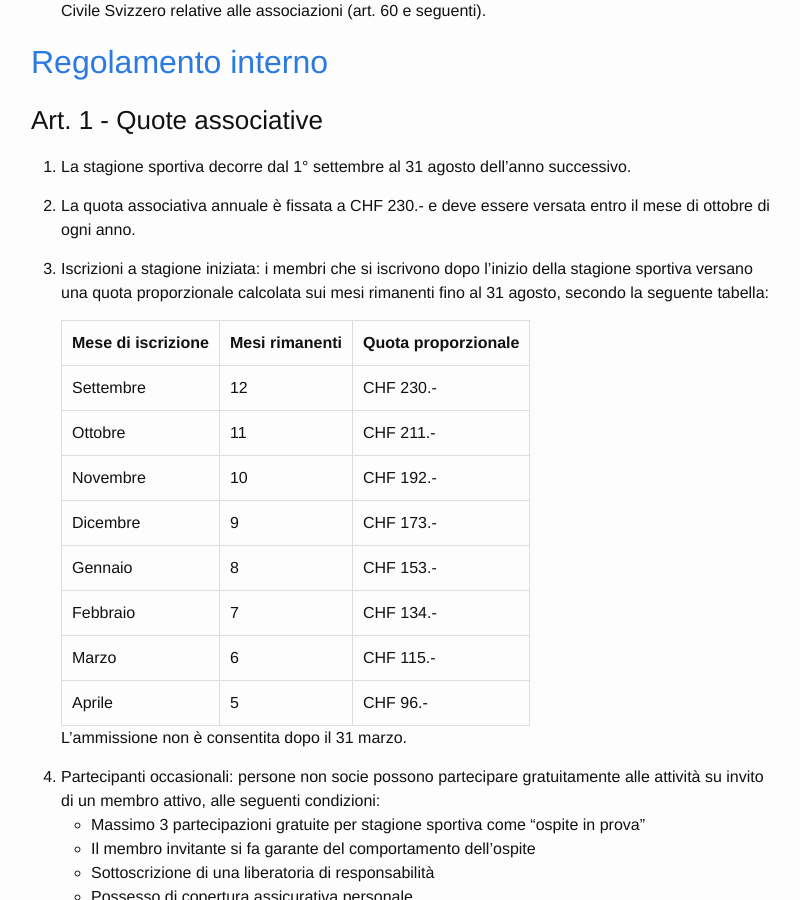
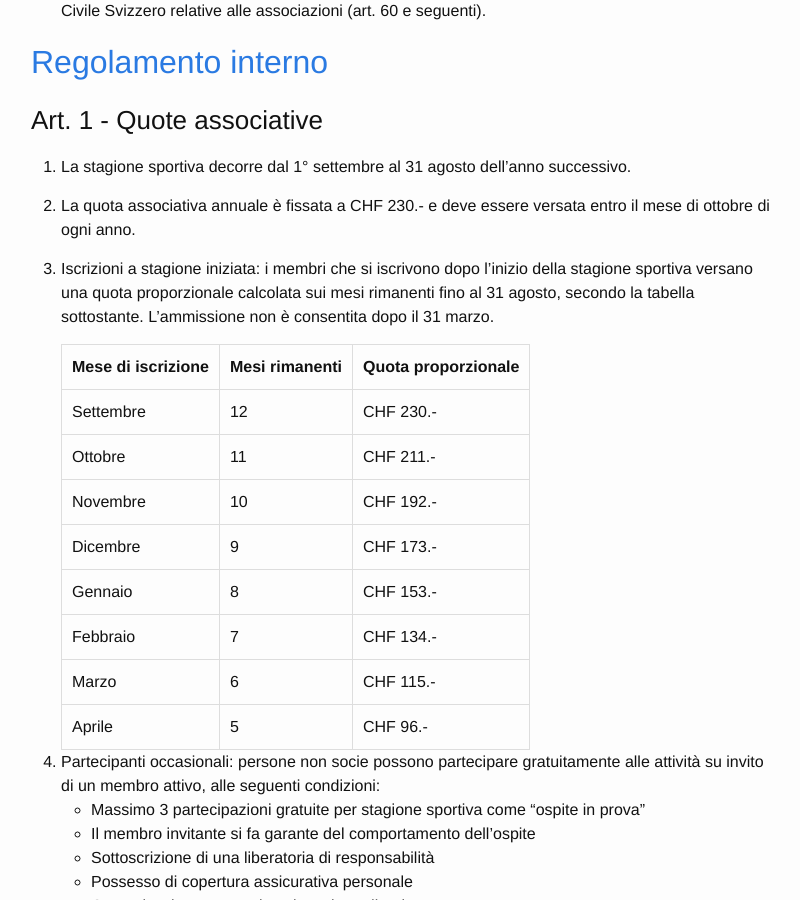
Before and after one commit to infobad/infobad.github.io, a Jekyll site: the page built from about_draft.md, in a window 1280 px wide and 900 px high, scrolled down 3228 px. Shown: the whole window, without its empty margins (239-1039 px from the left). Built offline with Jekyll 4.4.1, drawn with Linux system fonts in a browser that asks for light colours; some of the changed lines change nothing that is shown.

Commit message:
Publish draft modifications for new association

```diff
--- a/about_draft.md
+++ b/about_draft.md
@@ -137,7 +137,7 @@ Jorge Terranova
 
 2. La quota associativa annuale è fissata a CHF 230.- e deve essere versata entro il mese di ottobre di ogni anno.
 
-3. Iscrizioni a stagione iniziata: i membri che si iscrivono dopo l'inizio della stagione sportiva versano una quota proporzionale calcolata sui mesi rimanenti fino al 31 agosto, secondo la seguente tabella:
+3. Iscrizioni a stagione iniziata: i membri che si iscrivono dopo l'inizio della stagione sportiva versano una quota proporzionale calcolata sui mesi rimanenti fino al 31 agosto, secondo la tabella sottostante. L'ammissione non è consentita dopo il 31 marzo.
 
    | Mese di iscrizione | Mesi rimanenti | Quota proporzionale |
    |-------------------|----------------|---------------------|
@@ -150,7 +150,6 @@ Jorge Terranova
    | Marzo             | 6              | CHF 115.-          |
    | Aprile            | 5              | CHF 96.-           |
 
-   L'ammissione non è consentita dopo il 31 marzo.
 
 4. Partecipanti occasionali: persone non socie possono partecipare gratuitamente alle attività su invito di un membro attivo, alle seguenti condizioni:
    - Massimo 3 partecipazioni gratuite per stagione sportiva come "ospite in prova"
@@ -161,10 +160,12 @@ Jorge Terranova
    - Dopo 3 partecipazioni, l'ospite deve decidere se iscriversi come membro attivo o cessare la partecipazione
    - Esclusione da eventuali eventi ufficiali o competitivi dell'Associazione
 
+
 5. Ospiti speciali: il comitato direttivo può invitare senza limiti di partecipazione:
    - Istruttori o giocatori esperti per sessioni formative
    - Sostituti occasionali per garantire il numero minimo di partecipanti alle attività
    - Altri ospiti per esigenze organizzative dell'Associazione
+
 
    Tali partecipazioni sono gratuite e non richiedono successiva iscrizione. Resta obbligatoria la liberatoria di responsabilità e il possesso di copertura assicurativa personale.
 
```
